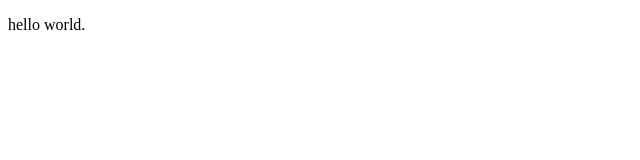
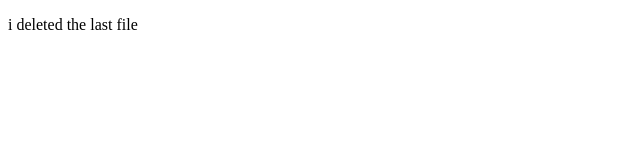
Before and after one commit to BLinares1218/Test-Repo, a plain HTML site: page newindex.html in a window 1280 px wide. Shown: the full height of the page, 0-640 px from the left. Drawn offline with Linux system fonts and the light colour scheme.

Commit message:
deleted all files started fresh

```diff
--- a/index.html
+++ b/newindex.html
@@ -4,10 +4,11 @@
     <meta charset="UTF-8">
     <meta http-equiv="X-UA-Compatible" content="IE=edge">
     <meta name="viewport" content="width=device-width, initial-scale=1.0">
-    <title>Bryan's Test</title>
+    <title>Document</title>
 </head>
 <body>
-    <p> hello world.</p>
+
+    <p> i deleted the last file</p>
 
 </body>
 </html>
```
Also changed, not shown: test.html (deleted, +0 -1 lines).
